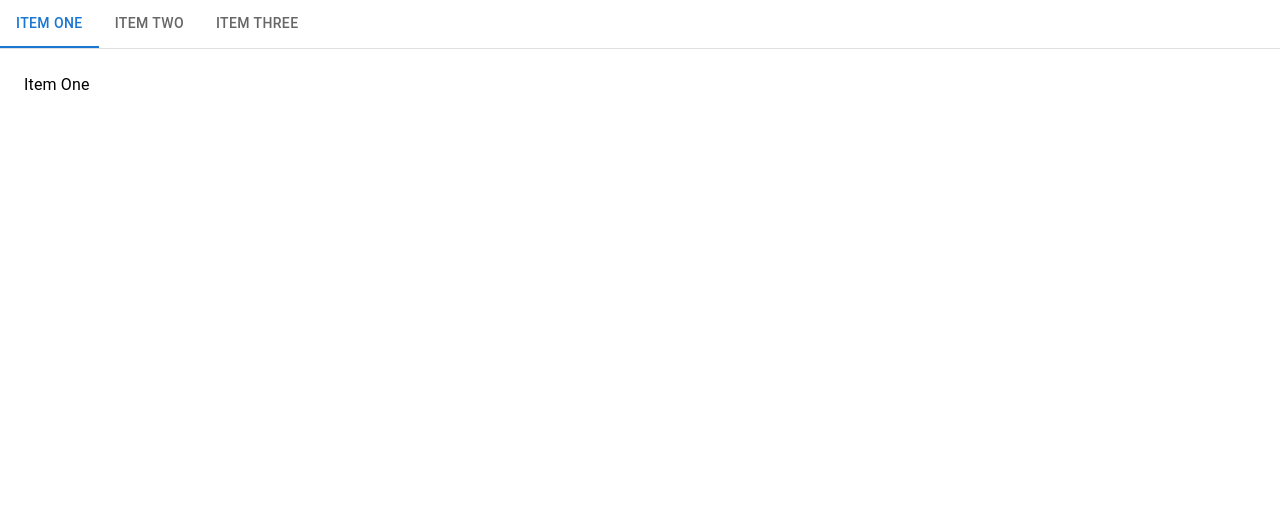
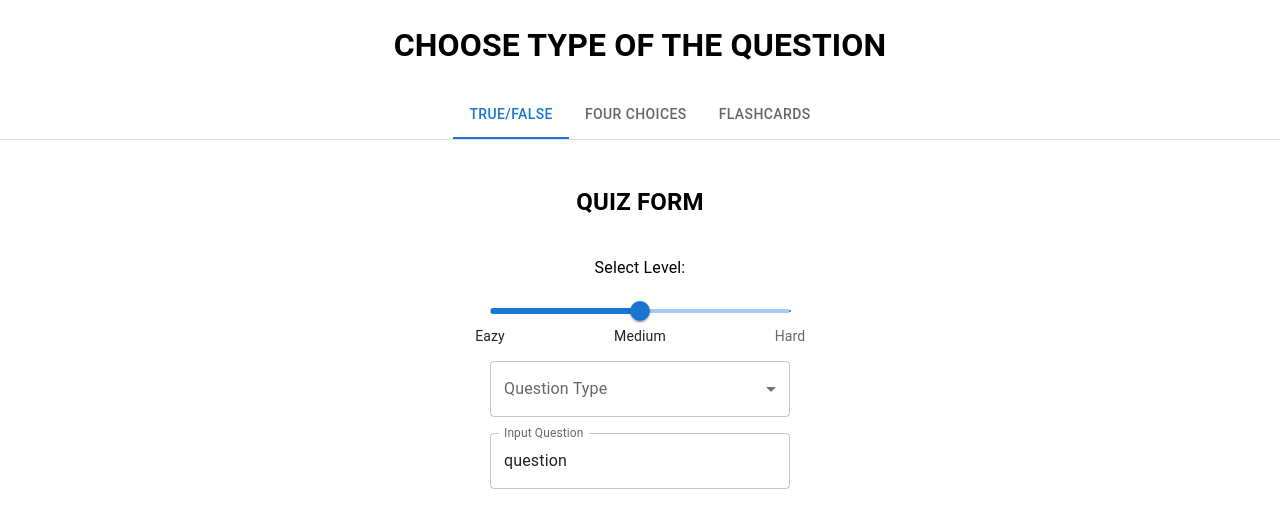
Before and after one commit to orshah/question-forms, a React (Create React App) app: page / in a window 1280 px wide. Shown: the top 528 px of the page. Built offline with nearby package versions, Linux system fonts and the light colour scheme.

Commit message:
added question form

```diff
--- a/package.json
+++ b/package.json
@@ -5,6 +5,7 @@
   "dependencies": {
     "@emotion/react": "^11.11.1",
     "@emotion/styled": "^11.11.0",
+    "@mui/lab": "^5.0.0-alpha.134",
     "@mui/material": "^5.13.5",
     "@testing-library/jest-dom": "^5.16.5",
     "@testing-library/react": "^13.4.0",
--- a/src/components/questionsMain/QuestionsMain.jsx
+++ b/src/components/questionsMain/QuestionsMain.jsx
@@ -5,6 +5,7 @@ import Tab from "@mui/material/Tab";
 import TabContext from "@mui/lab/TabContext";
 import TabList from "@mui/lab/TabList";
 import TabPanel from "@mui/lab/TabPanel";
+import TrueFalse from "../trueFalse/TrueFalse";
 
 function QuestionsMain() {
   const [value, setValue] = React.useState("1");
@@ -16,15 +17,22 @@ function QuestionsMain() {
   return (
     <div>
       <Box sx={{ width: "100%", typography: "body1" }}>
+        <h1 className="header__questionsMain">CHOOSE TYPE OF THE QUESTION</h1>
         <TabContext value={value}>
           <Box sx={{ borderBottom: 1, borderColor: "divider" }}>
-            <TabList onChange={handleChange} aria-label="lab API tabs example">
-              <Tab label="Item One" value="1" />
-              <Tab label="Item Two" value="2" />
-              <Tab label="Item Three" value="3" />
+            <TabList
+              onChange={handleChange}
+              aria-label="lab API tabs example"
+              centered
+            >
+              <Tab label="TRUE/FALSE" value="1" />
+              <Tab label="FOUR CHOICES" value="2" />
+              <Tab label="FLASHCARDS" value="3" />
             </TabList>
           </Box>
-          <TabPanel value="1">Item One</TabPanel>
+          <TabPanel value="1">
+            <TrueFalse />
+          </TabPanel>
           <TabPanel value="2">Item Two</TabPanel>
           <TabPanel value="3">Item Three</TabPanel>
         </TabContext>
--- a/src/components/questionsMain/questionsMain.style.css
+++ b/src/components/questionsMain/questionsMain.style.css
@@ -0,0 +1,3 @@
+.header__questionsMain {
+  text-align: center;
+}
--- /dev/null
+++ b/src/components/trueFalse/TrueFalse.jsx
@@ -0,0 +1,128 @@
+import React from "react";
+import "./trueFalse.style.css";
+import Box from "@mui/material/Box";
+import Slider from "@mui/material/Slider";
+import OutlinedInput from "@mui/material/OutlinedInput";
+import InputLabel from "@mui/material/InputLabel";
+import MenuItem from "@mui/material/MenuItem";
+import FormControl from "@mui/material/FormControl";
+import Select from "@mui/material/Select";
+import Chip from "@mui/material/Chip";
+import { useTheme } from "@mui/material/styles";
+import TextField from "@mui/material/TextField";
+import { useState } from "react";
+
+const marks = [
+  {
+    value: 0,
+    label: "Eazy",
+  },
+  {
+    value: 50,
+    label: "Medium",
+  },
+  {
+    value: 100,
+    label: "Hard",
+  },
+];
+
+const ITEM_HEIGHT = 48;
+const ITEM_PADDING_TOP = 8;
+const MenuProps = {
+  PaperProps: {
+    style: {
+      maxHeight: ITEM_HEIGHT * 4.5 + ITEM_PADDING_TOP,
+      width: 250,
+    },
+  },
+};
+
+const names = ["React", "JavaScript", "CSS", "HTML", "Programming Related"];
+
+function getStyles(name, personName, theme) {
+  return {
+    fontWeight:
+      personName.indexOf(name) === -1
+        ? theme.typography.fontWeightRegular
+        : theme.typography.fontWeightMedium,
+  };
+}
+
+function valuetext(value) {
+  return `${value}`;
+}
+
+function TrueFalse() {
+  const theme = useTheme();
+  const [questionType, setquestionType] = useState([]);
+  const [data, setData] = useState("");
+
+  const handleChange = (event) => {
+    const {
+      target: { value },
+    } = event;
+    setquestionType(
+      // On autofill we get a stringified value.
+      typeof value === "string" ? value.split(",") : value
+    );
+  };
+
+  return (
+    <div className="trueFalse__container">
+      <h2 className="trueFalse__header">QUIZ FORM</h2>
+      <p>Select Level:</p>
+      <Box sx={{ width: 300 }}>
+        <Slider
+          aria-label="question level"
+          defaultValue={50}
+          getAriaValueText={valuetext}
+          step={50}
+          valueLabelDisplay="auto"
+          marks={marks}
+        />
+      </Box>
+      <div>
+        <FormControl sx={{ m: 1, width: 300 }}>
+          <InputLabel id="demo-multiple-chip-label">Question Type</InputLabel>
+          <Select
+            labelId="demo-multiple-chip-label"
+            id="demo-multiple-chip"
+            multiple
+            value={questionType}
+            onChange={handleChange}
+            input={<OutlinedInput id="select-multiple-chip" label="Chip" />}
+            renderValue={(selected) => (
+              <Box sx={{ display: "flex", flexWrap: "wrap", gap: 0.5 }}>
+                {selected.map((value) => (
+                  <Chip key={value} label={value} />
+                ))}
+              </Box>
+            )}
+            MenuProps={MenuProps}
+          >
+            {names.map((name) => (
+              <MenuItem
+                key={name}
+                value={name}
+                style={getStyles(name, questionType, theme)}
+              >
+                {name}
+              </MenuItem>
+            ))}
+          </Select>
+          <TextField
+            sx={{ marginTop: "1rem" }}
+            id="outlined-basic"
+            label="Input Question"
+            variant="outlined"
+            onChange={handleChange}
+            value="question"
+          />
+        </FormControl>
+      </div>
+    </div>
+  );
+}
+
+export default TrueFalse;
--- /dev/null
+++ b/src/components/trueFalse/trueFalse.style.css
@@ -0,0 +1,5 @@
+.trueFalse__container {
+  display: flex;
+  flex-direction: column;
+  align-items: center;
+}
```
Also changed, not shown: 1 other file (tests, documents, lock files or other folders).
